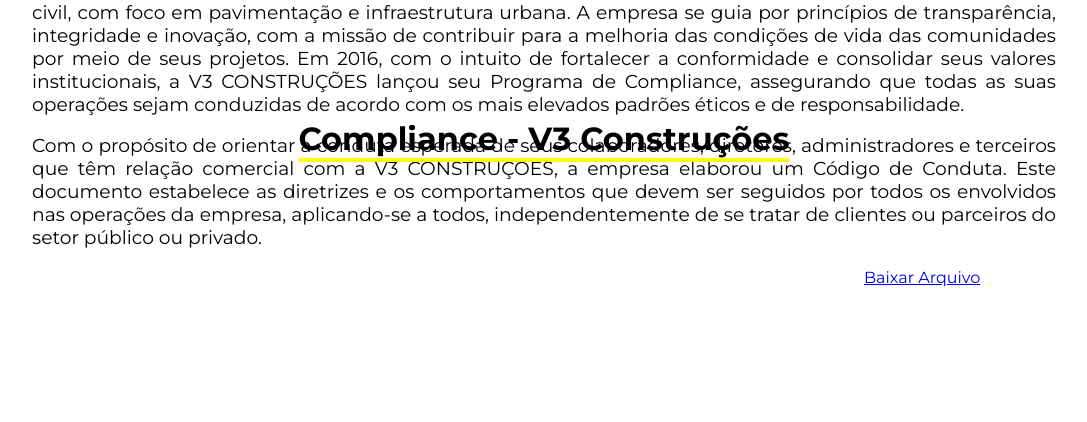
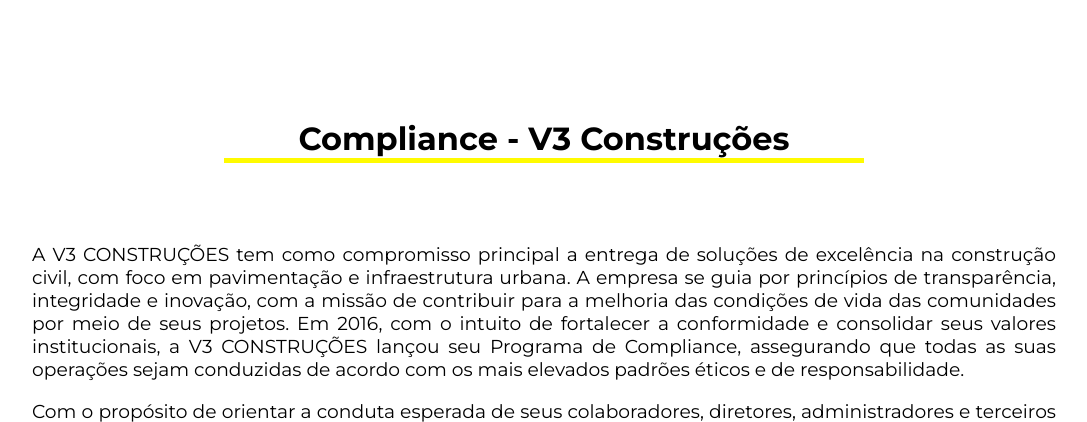
Before and after one commit to Italo0001/Test, a PHP site: the page made by COMPLIANCE .html in a window 1280 px wide. Shown: the part 41-463 px from the top of the page, without its empty margins (96-1183 px from the left). Run offline with PHP 8.4, Linux system fonts and the light colour scheme.

Commit message:
Add files via upload

```diff
--- a/Compliance.css
+++ b/Compliance.css
@@ -195,25 +195,19 @@
 }
 
 
-.Titulo
-{
-    text-align: center;
-    top: 20vh;
-    padding: 0;
-    margin: 0;
-    display: flex;
-    justify-content: center; /* Centraliza horizontalmente */
-    z-index: 11;
-    position: absolute;
-    margin-bottom: 20vh;
-    left: 50%;
-    transform: translateX(-50%);
-    border-bottom: 4px solid #fffb00; /* Linha sublinhada com 2px de espessura e cor preta */
-    align-items: center; /* Centraliza verticalmente */
-    color: #000000;
-    position: absolute;
-    z-index: 11;
+.Titulo {
+    margin-top: 20vh;                /* Espaço superior (20% da altura da tela) */
+    margin-bottom: 10vh;             /* Espaço inferior (10% da altura da tela) */
+    border-bottom: #fffb00 solid 5px; /* Linha de borda inferior */
+    width: 50vw;                     /* Largura do título (50% da largura da tela) */
+    text-align: center;              /* Alinha o texto ao centro */
+    display: flex;                   /* Usa flexbox para controle de layout */
+    justify-content: center;         /* Centraliza o conteúdo na horizontal */
+    align-items: center;             /* Centraliza o conteúdo na vertical */
+
+    transform: translateX(50%); /* Ajusta para que o centro real do elemento seja o ponto central */
 }
+
 .download
 {
     margin-left: 75vw;
```
